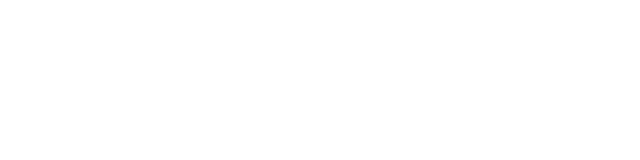
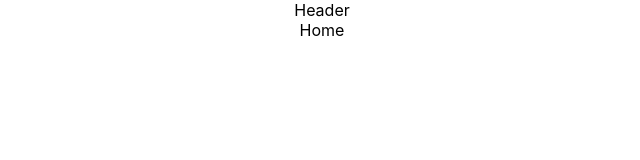
Before and after one commit to gbj1220/project-2-frontend, a React (Create React App) app: page / in a window 1280 px wide. Shown: the top 160 px of the page, without its empty margins (318-958 px from the left). Built offline with nearby package versions, Linux system fonts and the light colour scheme.

Commit message:
basic frame done

```diff
--- a/src/App.js
+++ b/src/App.js
@@ -4,7 +4,7 @@
 function App() {
   return (
     <div className="App">
-      <MainRouter />
+        <MainRouter />
     </div>
   );
 }
--- a/src/MainRouter/MainRouter.js
+++ b/src/MainRouter/MainRouter.js
@@ -1,11 +1,19 @@
 import React from 'react';
 import { BrowserRouter as Router, Route, Switch, Link } from 'react-router-dom';
+import Header from '../components/Header/Header';
+import Home from '../components/Home/Home'
+import Apply from '../components/Apply/Apply'
 
 export default function MainRouter() {
-	return <div>
-
-
-
-
-	</div>;
+	return (
+	<div>
+		<Router>
+			<Header />
+			<Switch>
+        		<Route exact path="/" component={Home} />
+            	<Route exact path="/apply" component={Apply} />
+        	</Switch>
+		</Router>
+	</div>
+	)
 }
--- /dev/null
+++ b/src/components/Header/Header.js
@@ -0,0 +1,9 @@
+import React from 'react'
+
+export default function Header() {
+    return (
+        <div>
+            Header
+        </div>
+    )
+}
```
Also changed, not shown: src/components/Apply/Apply.js (renamed from src/components/Home/Apply.js).
